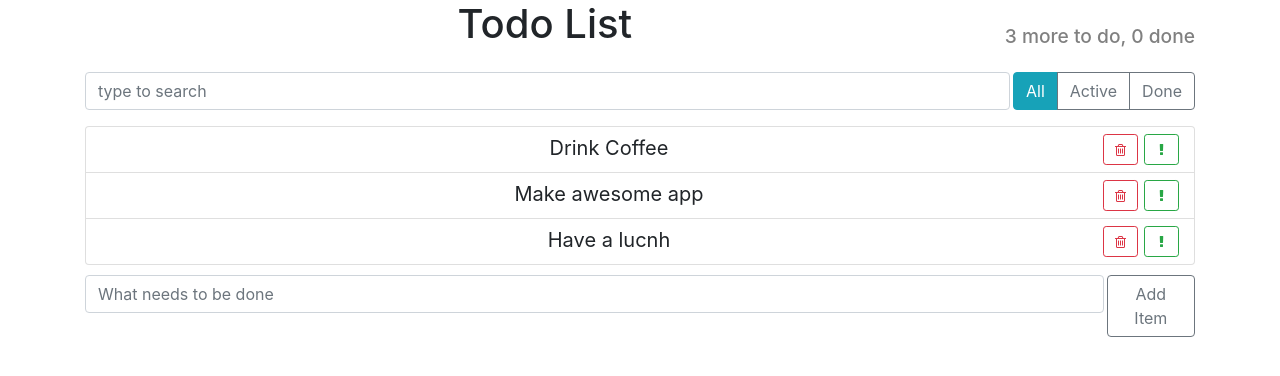
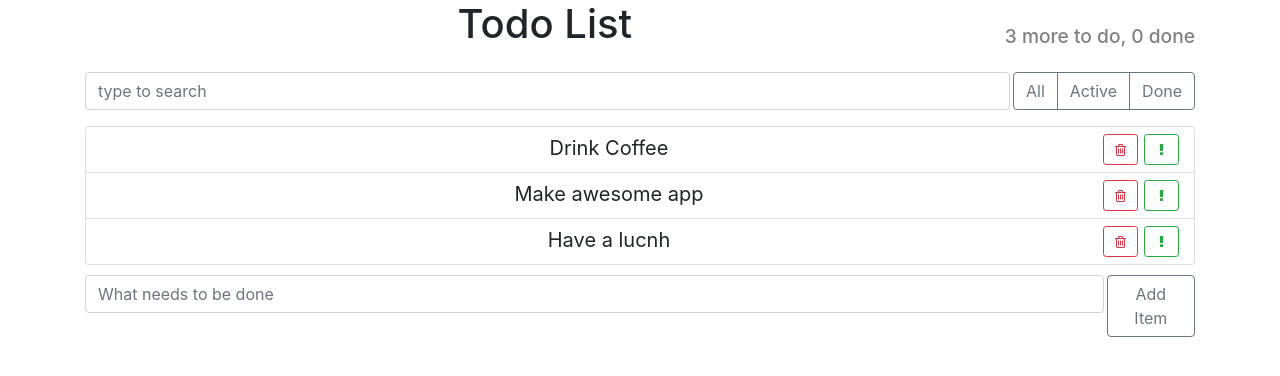
Before and after one commit to Skyfloow/react-todo, a React (Create React App) app in the folder react_v2/: page / in a window 1280 px wide. Shown: the top 376 px of the page. Built offline with nearby package versions, Linux system fonts and the light colour scheme.

Commit message:
added filter

```diff
--- a/react_v2/src/App/App.js
+++ b/react_v2/src/App/App.js
@@ -16,7 +16,8 @@
       this.createTodoItem('Make awesome app'),
       this.createTodoItem('Have a lucnh'),
     ],
-    term: ''
+    term: '',
+    filter: ''
   };
 
   createTodoItem(label) {
@@ -99,10 +100,27 @@
     this.setState({ term });
   };
 
+  onFilterChange = (filter) => {
+    this.setState({ filter });
+  };
+
+  filter(items, filter) {
+    switch(filter) {
+      case 'all':
+        return items;
+      case 'active':
+        return items.filter((item) => !item.done);
+      case 'done':
+        return items.filter((item) => item.done);
+      default:
+        return items;
+    }
+  };
+
   render(){
 
-    const { todoData, term } = this.state,
-          visibleItems = this.search(todoData, term),
+    const { todoData, term, filter } = this.state,
+          visibleItems = this.filter(this.search(todoData, term), filter),
           doneCount = todoData.filter((el) => el.done).length,
           todoCount = todoData.length - doneCount;
 
@@ -111,7 +129,8 @@
         <AppHeader toDo={todoCount} done={doneCount} />
         <div className="top-panel d-flex">
           <SearchPanel onSearchChange={this.onSearchChange}/>
-          <ItemStatusFilter />
+          <ItemStatusFilter filter={filter}
+          onFilterChange={this.onFilterChange} />
         </div>
 
         <TodoList todos={visibleItems}
--- a/react_v2/src/components/item-status-filter/item-status-filter.js
+++ b/react_v2/src/components/item-status-filter/item-status-filter.js
@@ -2,18 +2,31 @@
 import "./item-status-filter.css";
 
 export default class ItemStatusFilter extends Component {
+
+  buttons = [
+    { name: 'all', label: 'All' },
+    { name: 'active', label: 'Active' },
+    { name: 'done', label: 'Done' }
+  ];
+
   render() {
+    const { filter, onFilterChange } = this.props,
+          buttons = this.buttons.map(({name, label}) => {
+            const isActive = filter === name,
+            clazz = isActive ? 'btn-info' : 'btn-outline-secondary'
+            return(
+              <button type="button"
+                      key={name}
+                      className={`btn ${clazz}`}
+                      onClick={() => onFilterChange(name)}>
+                {label}
+              </button>
+            )
+        });
+
     return (
       <div className="btn-group">
-        <button type="button" className="btn btn-info">
-          All
-        </button>
-        <button type="button" className="btn btn-outline-secondary">
-          Active
-        </button>
-        <button type="button" className="btn btn-outline-secondary">
-          Done
-        </button>
+        {buttons}
       </div>
     );
   }
```
